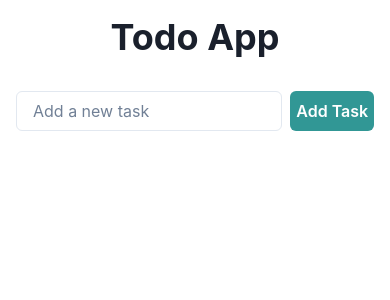
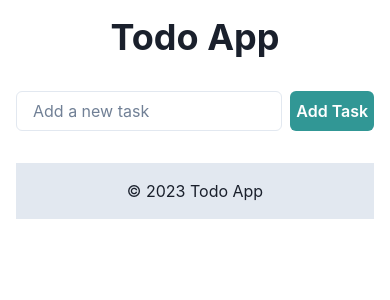
Before and after one commit to GPT-Engineer-App/task-tracker-23, a React (Vite) app: page / in a window 390 px wide. Shown: the top 300 px of the page. Built offline with nearby package versions, Linux system fonts and the light colour scheme.

Commit message:
Added a footer to the todo app with the text "© 2023 Todo App". Ensured the design is consistent and responsive.

```diff
--- a/src/pages/Index.jsx
+++ b/src/pages/Index.jsx
@@ -1,5 +1,5 @@
 import { useState } from "react";
-import { Container, VStack, HStack, Input, Button, Checkbox, Text, IconButton, Heading, Box } from "@chakra-ui/react";
+import { Container, VStack, HStack, Input, Button, Checkbox, Text, IconButton, Heading, Box, Flex } from "@chakra-ui/react";
 import { FaTrash } from "react-icons/fa";
 
 const Index = () => {
@@ -56,8 +56,15 @@ const Index = () => {
           ))}
         </VStack>
       </VStack>
+      <Footer />
     </Container>
   );
 };
 
+const Footer = () => (
+  <Box as="footer" w="100%" p={4} bg="gray.200" textAlign="center">
+    <Text>© 2023 Todo App</Text>
+  </Box>
+);
+
 export default Index;
```
